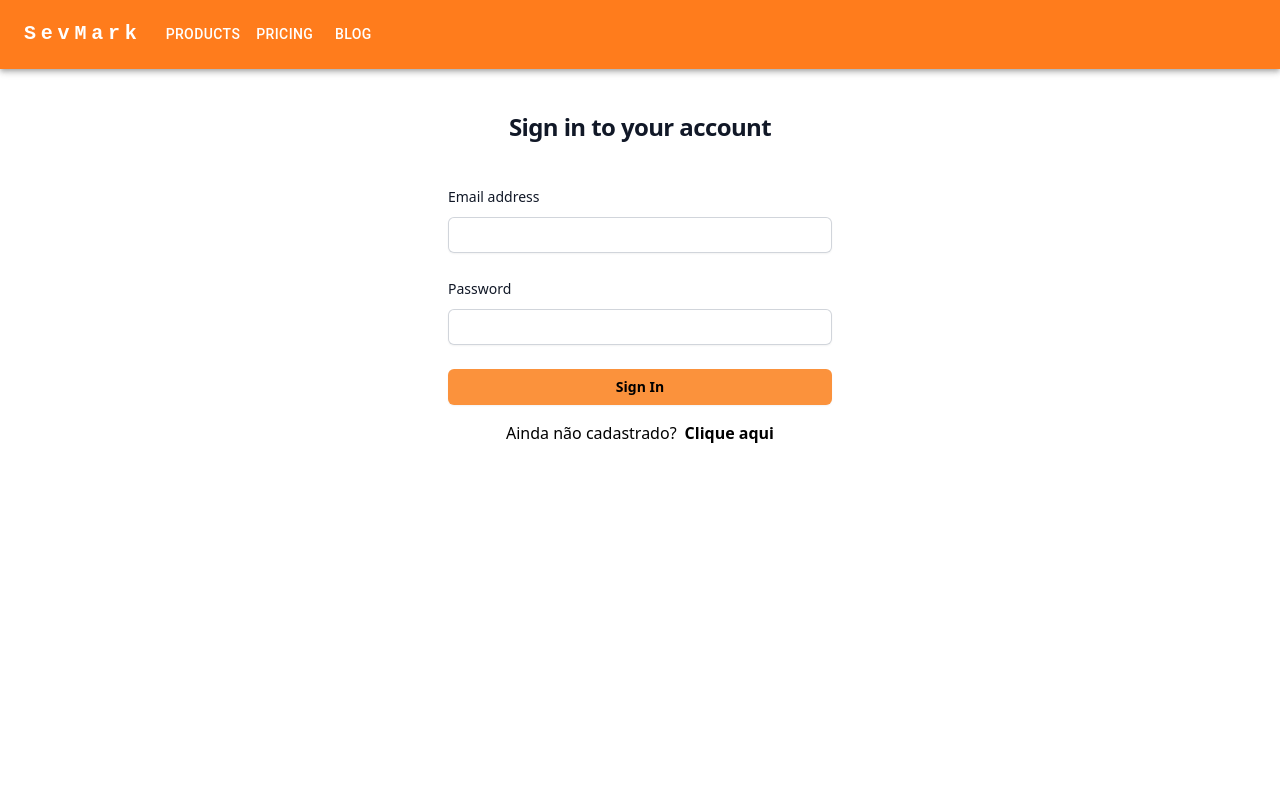
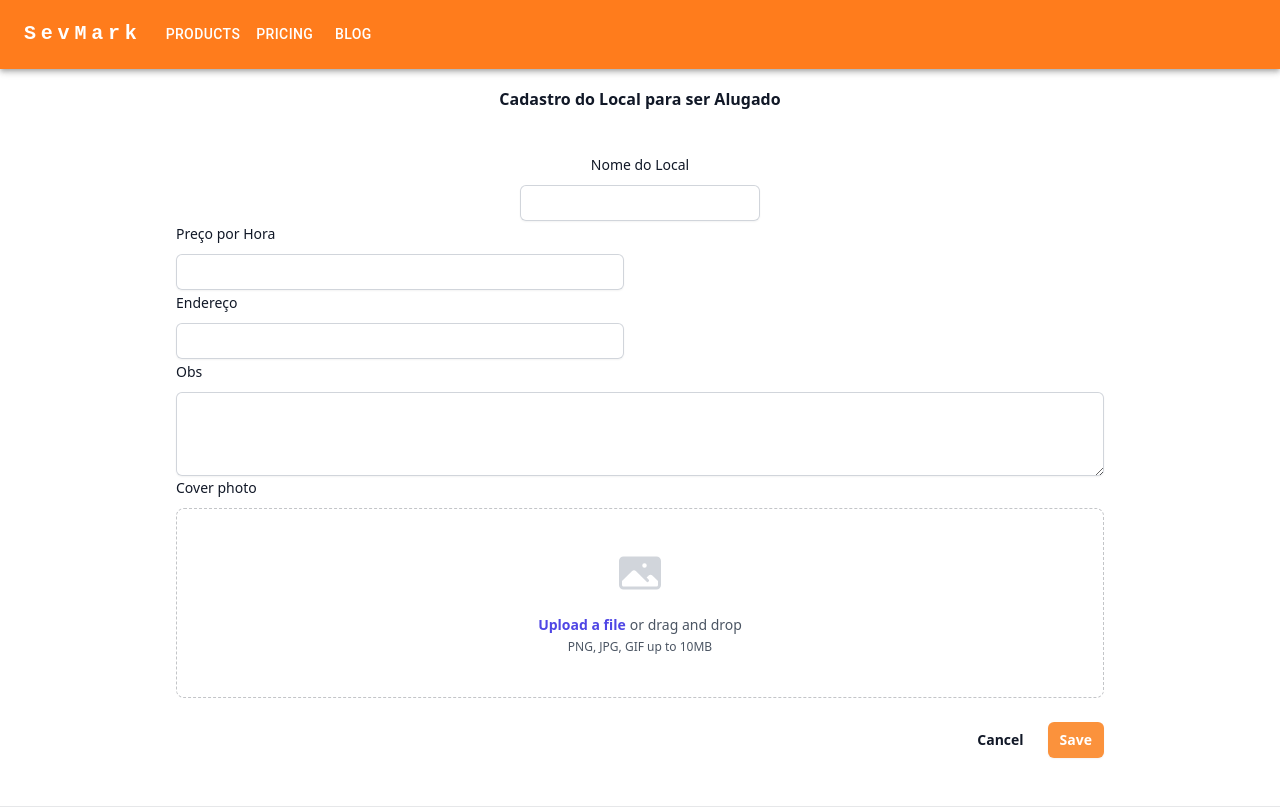
Before and after one commit to Antonio880/SevMark, a React (Vite) app in the folder front/: page /create-location in a window 1280 px wide. Built offline with nearby package versions, Linux system fonts and the light colour scheme.

Commit message:
feat: front praticamente terminado, feito os componentes pensando no back

```diff
--- a/front/src/App.jsx
+++ b/front/src/App.jsx
@@ -3,6 +3,7 @@ import Home from './pages/Home';
 import { useUserContext } from './components/ContextUser';
 import SignIn from './pages/SignIn';
 import SignUp from './pages/SignUp';
+import CreateLocationData from './components/CreateLocationData';
 
 function App() {
 
@@ -13,6 +14,7 @@ function App() {
       <Route path='/' element={<SignIn />}/>
       <Route path='*' element={<SignIn />}/>
       <Route path='/sign-up' element={<SignUp />}/>
+      <Route path='/create-location' element={<CreateLocationData />} />
     </Routes>
   )
 }
--- /dev/null
+++ b/front/src/components/AddButton.jsx
@@ -0,0 +1,35 @@
+import { useNavigate } from "react-router-dom"
+
+export default function AddButton(){
+
+    const navigate = useNavigate();
+
+    const fab = {
+        "position": "fixed",
+        'bottom':'10px',
+        'right':"10px",
+    }
+    const button = {
+
+            'cursor': 'pointer',
+            'border-radius': '30px',
+            'transition': 'filter 0.2s',
+            'border': 'none',
+            'box-shadow': '0 1px 5px rgba(0,0,0,.4)',
+            'font-size': '28px',
+            'color': 'white',
+            "display": 'flex',
+            "justify-content": 'center',
+            "align-items": "center",
+            'width': '60px',
+            'height': '60px',
+            'right': '0',
+            'bottom': '0',
+            'z-index': '20',
+    }
+    return(
+        <div style={fab} className="bg-orange-400 rounded-full hover:bg-orange-500 transition ease-in-out delay-150 hover:text-white duration-300 shadow-sm focus-visible:outline focus-visible:outline-2 focus-visible:outline-offset-2" onClick={() => {navigate("/create-location")}}>
+            <button style={button}>+</button>
+        </div>
+    )
+}
--- a/front/src/components/CreateLocationData.jsx
+++ b/front/src/components/CreateLocationData.jsx
@@ -1,8 +1,30 @@
+import { useState } from "react";
+import { useForm } from "react-hook-form";
+import { useNavigate } from "react-router-dom";
+import { useUserContext } from "./ContextUser";
+
 export default function CreateLocationData() {
+  const {
+    register,
+    handleSubmit,
+    formState: { errors },
+  } = useForm();
+  const navigate = useNavigate();
+  const { user, setUser } = useUserContext();
+  const onSubmit = (data) => {
+    console.log(data);
+
+    setUser({
+      ...user,
+      locationData: [...user.locationData, data],
+    });
+    navigate("/home");
+  };
+
   return (
     <div>
-      <form>
-        <div class="">
+      <form onSubmit={handleSubmit(onSubmit)}>
+        <div class="pt-4">
           <div class="border-b border-gray-900/10 pb-12">
             <h2 class="flex justify-center text-base font-semibold leading-7 text-gray-900">
               Cadastro do Local para ser Alugado
@@ -11,7 +33,7 @@ export default function CreateLocationData() {
             <div class="mt-10 gap-x-6 gap-y-8 sm:grid-cols-6">
               <div class="sm:col-span-4">
                 <label
-                  for="locationName"
+                  for="name"
                   class="flex justify-center text-sm font-medium leading-6 text-gray-900"
                 >
                   Nome do Local
@@ -22,10 +44,66 @@ export default function CreateLocationData() {
                       type="text"
                       name="locationName"
                       id="locationName"
-                      autocomplete="locationName"
+                      autoComplete="locationName"
                       class="flex-1 border-0 w-60 bg-transparent py-1.5 pl-1 text-gray-900 placeholder:text-gray-400 focus:ring-0 sm:text-sm sm:leading-6"
+                      {...register("name", {
+                        required: "Campo obrigatório",
+                      })}
                     />
                   </div>
+                </div>
+                {errors.locationName && (
+                  <p className="text-red-500  flex justify-center">{errors.locationName.message}</p>
+                )}
+              </div>
+
+              <div class="sm:col-span-4 px-44">
+                <label
+                  for="price"
+                  class="text-sm font-medium leading-6 text-gray-900"
+                >
+                  Preço por Hora
+                </label>
+                <div class="mt-2">
+                  <div class="flex rounded-md shadow-sm ring-1 ring-inset ring-gray-300 focus-within:ring-2 focus-within:ring-inset focus-within:ring-orange-500 sm:max-w-md">
+                    <input
+                      type="text"
+                      name="price"
+                      id="price"
+                      autoComplete="price"
+                      class="flex-1 border-0 w-2 bg-transparent py-1.5 pl-1 text-gray-900 placeholder:text-gray-400 focus:ring-0 sm:text-sm sm:leading-6"
+                      {...register("price", { required: "Campo obrigatório" })}
+                      // onChange={formatarPreco}
+                    />
+                  </div>
+                  {errors.price && (
+                    <p className="text-red-500">{errors.price.message}</p>
+                  )}
+                </div>
+              </div>
+
+              <div class="sm:col-span-4 px-44">
+                <label
+                  for="price"
+                  class="text-sm font-medium leading-6 text-gray-900"
+                >
+                  Endereço
+                </label>
+                <div class="mt-2">
+                  <div class="flex rounded-md shadow-sm ring-1 ring-inset ring-gray-300 focus-within:ring-2 focus-within:ring-inset focus-within:ring-orange-500 sm:max-w-md">
+                    <input
+                      type="text"
+                      name="price"
+                      id="price"
+                      autoComplete="price"
+                      class="flex-1 border-0 bg-transparent py-1.5 pl-1 text-gray-900 placeholder:text-gray-400 focus:ring-0 sm:text-sm sm:leading-6"
+                      {...register("description", { required: "Campo obrigatório" })}
+                      // onChange={formatarPreco}
+                    />
+                  </div>
+                  {errors.location && (
+                    <p className="text-red-500">{errors.location.message}</p>
+                  )}
                 </div>
               </div>
 
@@ -42,6 +120,7 @@ export default function CreateLocationData() {
                     name="about"
                     rows="3"
                     class="block w-full rounded-md border-0 py-1.5 text-gray-900 shadow-sm ring-1 ring-inset ring-gray-300 placeholder:text-gray-400 focus:ring-2 focus:ring-inset focus:ring-indigo-600 sm:text-sm sm:leading-6"
+                    {...register("obs")}
                   ></textarea>
                 </div>
               </div>
@@ -92,12 +171,13 @@ export default function CreateLocationData() {
               <button
                 type="button"
                 class="text-sm font-semibold leading-6 text-gray-900"
+                onClick={() => navigate("/home")}
               >
                 Cancel
               </button>
               <button
                 type="submit"
-                class="rounded-md bg-indigo-600 px-3 py-2 text-sm font-semibold text-white shadow-sm hover:bg-indigo-500 focus-visible:outline focus-visible:outline-2 focus-visible:outline-offset-2 focus-visible:outline-indigo-600"
+                class="rounded-md bg-orange-400 px-3 py-2 text-sm font-semibold text-white shadow-sm hover:bg-orange-500 focus-visible:outline focus-visible:outline-2 focus-visible:outline-offset-2 focus-visible:outline-orange-500"
               >
                 Save
               </button>
--- a/front/src/components/ListCard.jsx
+++ b/front/src/components/ListCard.jsx
@@ -1,11 +1,14 @@
 import Card from "./Card"
-import data from "./data"
+import { useUserContext } from "./ContextUser"
 export default function ListCard(){
+
+    const { user } = useUserContext();
+
     return(
         <div>
-            {console.log(data)}
+            {console.log(user.locationData)}
             {
-                data.map((data) => (
+                user && user.locationData && user.locationData.map((data) => (
                     <Card data={data} />
                 ))
             }
--- a/front/src/components/SearchBar.jsx
+++ b/front/src/components/SearchBar.jsx
@@ -1,10 +1,21 @@
 import { TextField, Button } from "@mui/material";
 
-export default function SearchBar(){
-    return(
+export default function SearchBar() {
+  return (
     <div className="flex pt-10">
-            <TextField id="outlined-basic" label="Procure Aqui" variant="outlined" sx={{width:"400px"}} />
-            <Button variant="contained"
+      <TextField
+        id="outlined-basic"
+        label="Procure Aqui"
+        variant="outlined"
+        sx={{
+            width: "400px",
+            ":focus": {
+                borderColor: "rgb(255, 173, 113)"
+            }
+        }}
+      />
+      <Button
+        variant="contained"
         sx={{
           backgroundColor: "rgb(255, 173, 113)",
           marginLeft: "25px",
@@ -14,7 +25,8 @@ export default function SearchBar(){
           },
         }}
       >
-                Search</Button>
+        Search
+      </Button>
     </div>
   );
 }
--- a/front/src/components/data.js
+++ /dev/null
@@ -1,18 +0,0 @@
-const data = [
-    {
-        name: "Arena Bastos",
-        description: "Rua Isac Teles, Nº 50",
-        obs: "Teste",
-        price: "100,00",
-        sports: "Futebol, Voley"
-    },
-    {
-        name: "Arena do Zé",
-        description: "Rua Seu ZÉ, Nº 80",
-        obs: "Em frente com o de trás",
-        price: "120,00",
-        sports: "Futevôlei, Basquete, Vôlei"
-    }
-]
-
-export default data;
--- a/front/src/pages/Home.jsx
+++ b/front/src/pages/Home.jsx
@@ -3,6 +3,8 @@ import SearchBar from "../components/SearchBar";
 import ListCard from "../components/ListCard";
 import SelectSports from "../components/SelectSports";
 import CreateLocationData from "../components/CreateLocationData";
+import { useState } from "react";
+import AddButton from "../components/AddButton";
 
 export default function Home(){
 
@@ -10,8 +12,6 @@ export default function Home(){
 
     return(
         <div>
-            {
-                user.typeUser === "cliente" ? (
             <div>
                 <div className="flex justify-center">
                     <SearchBar />
@@ -23,10 +23,9 @@ export default function Home(){
                     <ListCard />
                 </div>
             </div>
-                ) : (
-                    <div className="">
-                        <CreateLocationData />
-                    </div>
+            {
+                user.typeUser === "dono" && (
+                    <AddButton />
                 )
             }
         </div>
--- a/front/src/pages/SignUp.jsx
+++ b/front/src/pages/SignUp.jsx
@@ -18,7 +18,7 @@ export default function SignUp() {
     watch,
   } = useForm();
   const [ typeUser, setTypeUser ] = useState("");
-  const { setUser } = useUserContext();
+  const { user, setUser } = useUserContext();
   const BASE_URL = "http://localhost:3001/";
   // "https://chat-socket-eb53a2dd15bb.herokuapp.com/" ||
   const navigate = useNavigate();
@@ -33,16 +33,21 @@ export default function SignUp() {
       email: email,
       password: password,
       typeUser: typeUser,
+      locationData: []
     };
     //console.log(data);
     setUser(data);
+    console.log(user);
 
-    navigate("/home");
+    if(typeUser === "cliente"){
+      navigate("/home");
+    }else{
+      navigate("/create-location");
+    }
   };
 
   const handleClick = (text) => {
     setTypeUser(text);
-
   };
 
   return (
```
Also changed, not shown: front/src/main.jsx (+11 -11 lines). Lines whose indentation alone changed are shown as unchanged.
